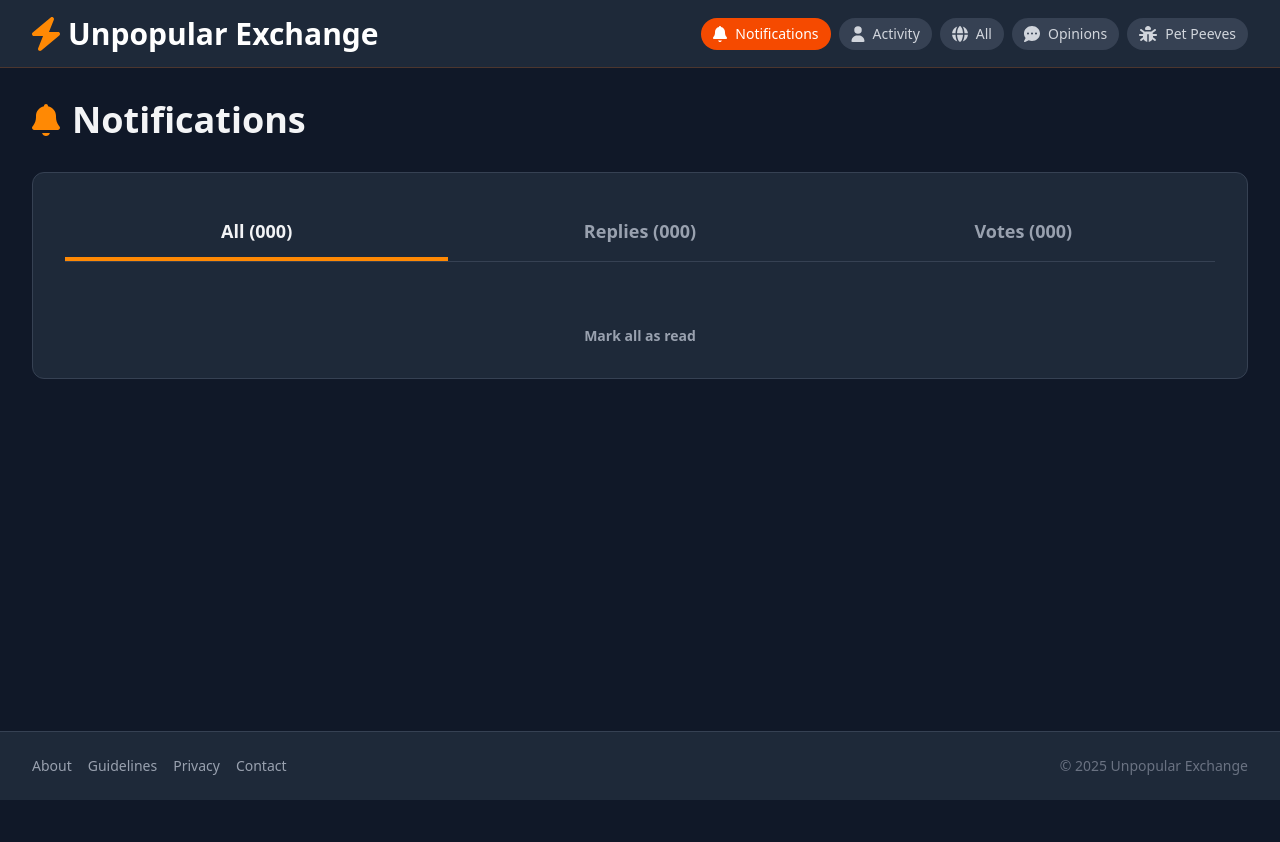
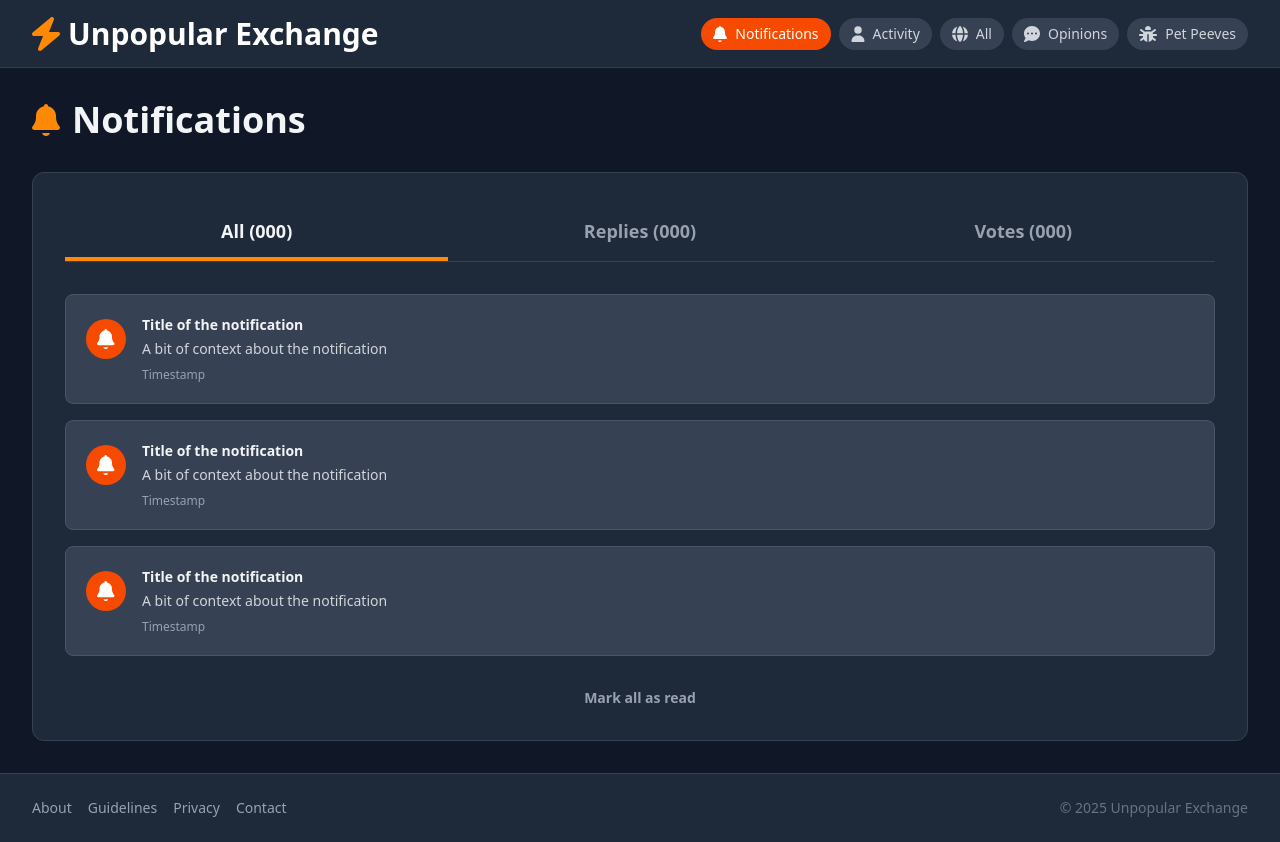
Before and after one commit to PresidentTree94/unpopular-exchange, a Next.js app: page /notifications in a window 1280 px wide. Before the commit the page ends 800 px from the top, so only its background shows below. Built offline with nearby package versions, Linux system fonts and the light colour scheme.

Commit message:
Corrected Note error.

```diff
--- a/app/notifications/page.tsx
+++ b/app/notifications/page.tsx
@@ -8,11 +8,11 @@
     <>
       <h2 className="text-3xl sm:text-4xl font-extrabold text-gray-100 flex items-center gap-3"><FontAwesomeIcon icon={faBell} className="!w-auto !h-8 text-orange-400" />Notifications</h2>
       <article className="box p-8 flex flex-col gap-8 @container">
-        <Tabs
-          color="border-orange-400"
-          tabs={["All", "Replies", "Votes"]}
-          Item={Note}
-        />
+        <Tabs color="border-orange-400" tabs={["All", "Replies", "Votes"]}>
+          <Note />
+          <Note />
+          <Note />
+        </Tabs>
         <div className="text-center">
           <button className="text-gray-400 font-semibold">Mark all as read</button>
         </div>
--- a/app/submit/page.tsx
+++ b/app/submit/page.tsx
@@ -63,8 +63,6 @@
     setTopic("");
   }
 
-  console.log(topics);
-
   return (
     <div className={`bg-gray-800 p-8 rounded-xl border ${borderColor} space-y-4`}>
       <h2 className={`${headingColor} text-2xl font-bold flex items-center gap-2`}><FontAwesomeIcon icon={faBolt} className="!w-auto !h-6" />Drop Your Unpopular Take</h2>
```
